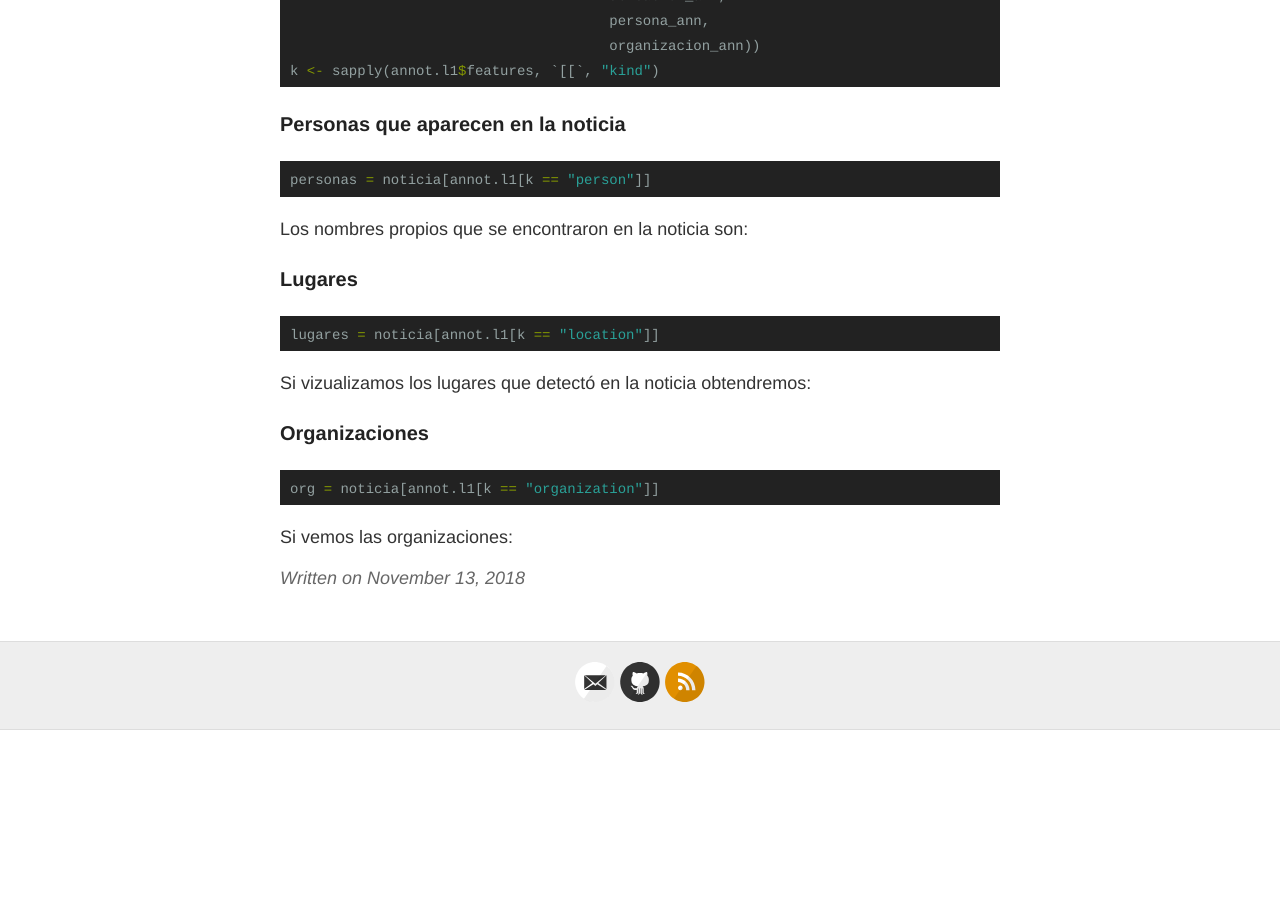
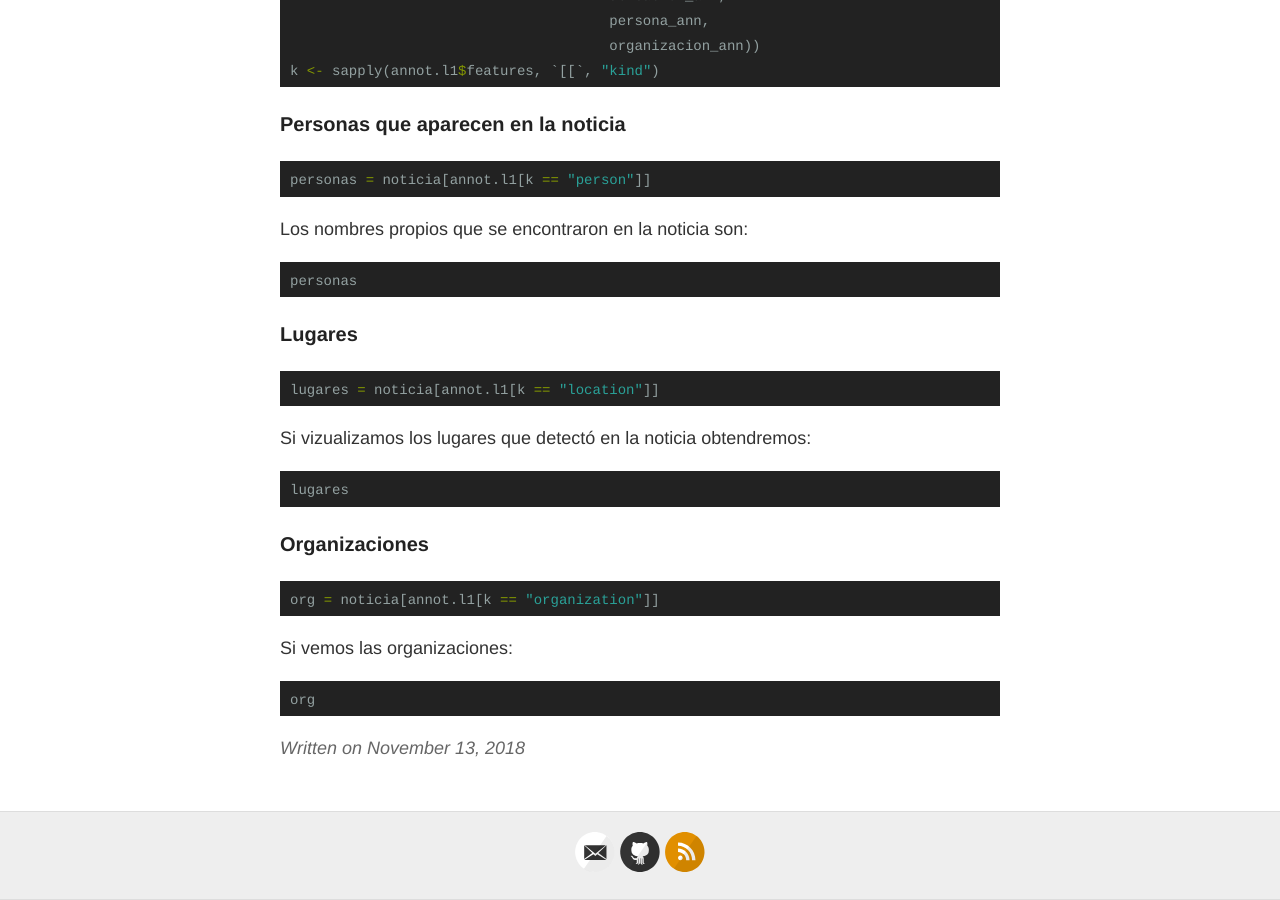
Before and after one commit to retamars/sole_blog, a Jekyll site: the page built from _posts/2018-11-13-entidades.md, in a window 1280 px wide and 900 px high, scrolled down 2411 px. Built offline with Jekyll 4.4.1, drawn with Linux system fonts in a browser that asks for light colours; before the commit the page ends 3141 px from its top, so only the background shows below that.

Commit message:
imagen simpleplot

````diff
--- a/_posts/2018-11-13-entidades.md
+++ b/_posts/2018-11-13-entidades.md
@@ -101,6 +101,9 @@ personas = noticia[annot.l1[k == "person"]]
 {% endhighlight %}
 Los nombres propios que se encontraron en la noticia son:
 
+{% highlight r %}
+personas
+{% endhighlight %}
 
 ### Lugares
 
@@ -109,6 +112,9 @@ lugares = noticia[annot.l1[k == "location"]]
 {% endhighlight %}
 Si vizualizamos los lugares que detectó en la noticia obtendremos:
 
+{% highlight r %}
+lugares
+{% endhighlight %}
 
 ### Organizaciones
 
@@ -117,3 +123,7 @@ org = noticia[annot.l1[k == "organization"]]
 {% endhighlight %}
 
 Si vemos las organizaciones:
+
+{% highlight r %}
+org
+{% endhighlight %}
--- a/_rmd/2018-11-13-consejo.Rmd
+++ b/_rmd/2018-11-13-consejo.Rmd
@@ -78,3 +78,4 @@ En primer lugar analizaremos cuantas actas por año se recuperaron, que sería e
 ```{r simpleplot}
   Freuniones
 ```
+<img src="./figures/simpleplot-1.png" title="" alt="Frecuencia de Reuniones" width="672" />
--- a/_rmd/2018-11-13-entidades.Rmd
+++ b/_rmd/2018-11-13-entidades.Rmd
@@ -97,7 +97,7 @@ k <- sapply(annot.l1$features, `[[`, "kind")
 personas = noticia[annot.l1[k == "person"]]
 ```
 Los nombres propios que se encontraron en la noticia son:
-```{r, echo=FALSE}
+```{r, echo=TRUE}
 personas
 ```
 
@@ -106,7 +106,7 @@ personas
 lugares = noticia[annot.l1[k == "location"]]
 ```
 Si vizualizamos los lugares que detectó en la noticia obtendremos:
-```{r, echo=FALSE}
+```{r, echo=TRUE}
 lugares
 ```
 
@@ -116,6 +116,6 @@ org = noticia[annot.l1[k == "organization"]]
 ```
 
 Si vemos las organizaciones:
-```{r, echo=FALSE}
+```{r, echo=TRUE}
 org
 ```
````
Also changed, not shown: _posts/2018-11-13-consejo.md (+1 -0 lines).
